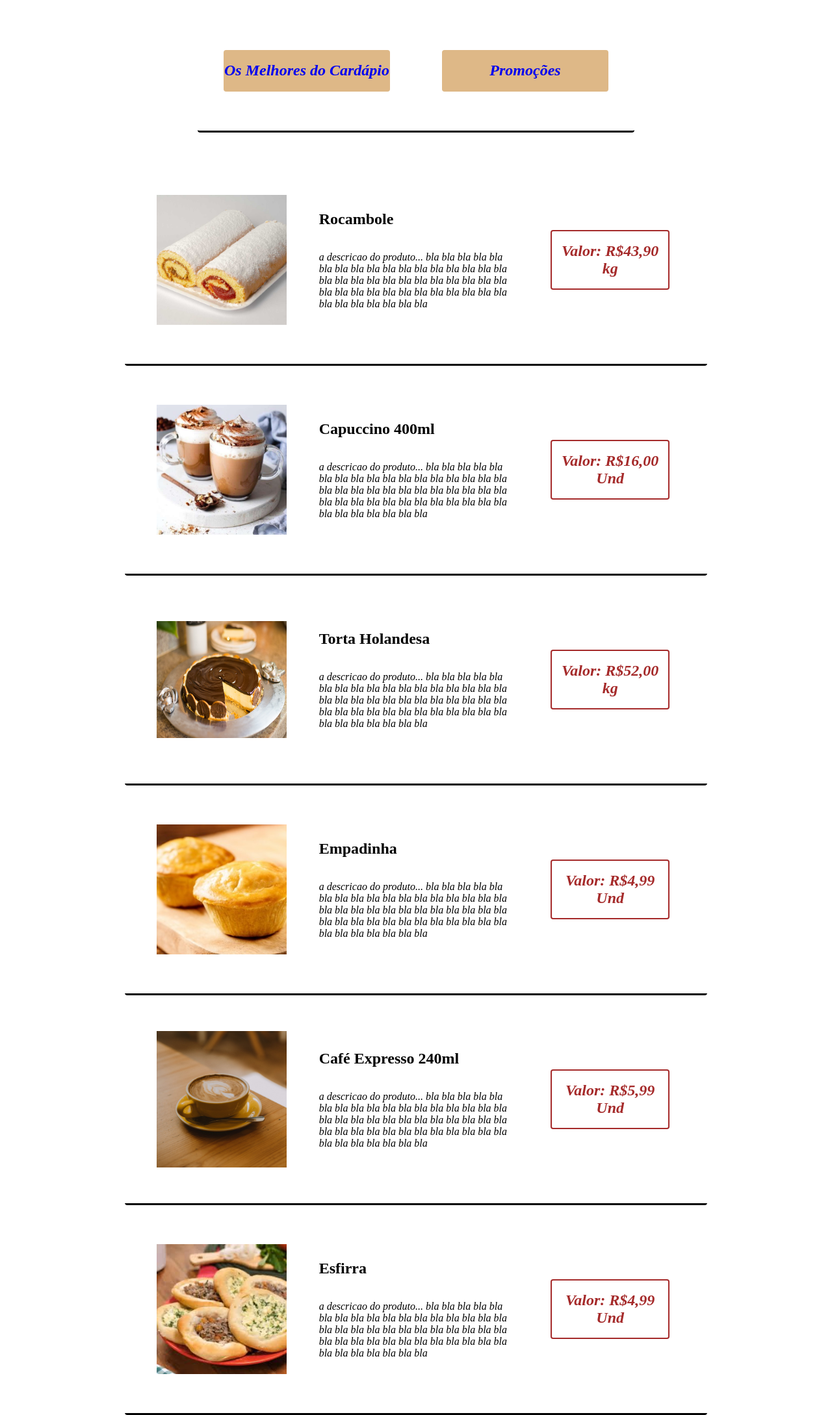
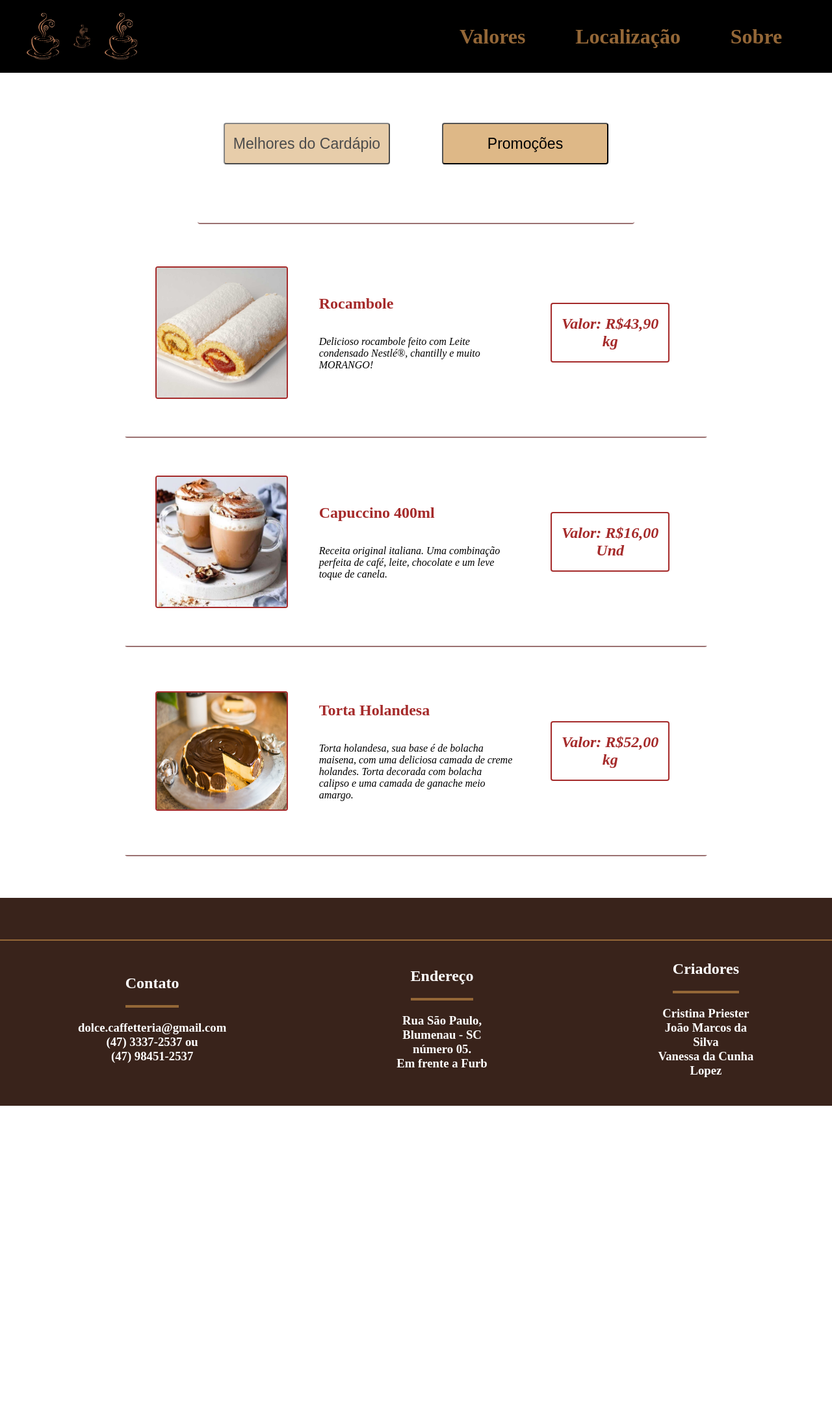
Before and after one commit to crispriester/Cafeteria_JovemProgramador, a plain HTML site: page pagina1.html in a window 1280 px wide. Shown: the whole page at 65% size. After the commit the page ends 1702 px from the top, so only its background shows below. Drawn offline with Linux system fonts and the light colour scheme.

Commit message:
Implementções na página 1

```diff
--- a/pagina1.html
+++ b/pagina1.html
@@ -3,43 +3,52 @@
 
 <head>
     <meta charset="UTF-8" />
-    <title>Nome da Página</title>
+    <title>Dolce Caffetteria</title>
     <link rel="stylesheet" href="style.css">
-    <link rel="icon" type="imagem/png" href="imagens/cafe.jpg" />
+    <link rel="icon" type="imagem/png" href="imagens/cafe_expresso.png" />
 </head>
 
 <body>
-    <!--MENU INICIA AQUI-->
+    <!--MENU PRINCIPAL COMEÇA AQUI-->
+
+    <div id="menu">
+        <div id="left-menu">
+            <img src="imagens/cafe.png" alt="Ícone de Café" width="80vw">
+            <img src="imagens/cafe.png" alt="Ícone de Café" width="40vw">
+            <img src="imagens/cafe.png" alt="Ícone de Café" width="80vw">
+        </div>
+        <div id="right-menu">
+            <a class="link-pages" href="#"><h1>Valores</h1></a>
+            <a class="link-pages" href="#"><h1>Localização</h1></a>
+            <a class="link-pages" href="#"><h1>Sobre</h1></a>
+        </div>
+    </div>
+
+    <!--MENU PRINCIPAL TERMINA AQUI-->
+
+    <!--MENU INTERNO INICIA AQUI-->
     <div id="container">
         <div id="teste" class="border">
-            <div id="direcionador">
-                <a href="#">
-                    <h2><i>Os Melhores do Cardápio</i></h2>
-                </a>
+            <div>
+                <input class="direcionador" id="1" type="button" value="Melhores do Cardápio"/>
             </div>
-            <div id="direcionador">
-                <a href="#">
-                    <h2><i>Promoções</i></h2>
-                </a>
+            <div>
+                <input class="direcionador" id="2" class="button" type="button" value="Promoções" />
             </div>
         </div>
     </div>
-    <!--MENU TERMINA AQUI-->
+    <!--MENU INTERNO TERMINA AQUI-->
 
     <!--MELHORES DO CARDÁPIO INICIA AQUI-->
     <div id="melhores-cardapio">
         <div class="border" id="conteudo">
             <div id="conteudo">
-                <img src="imagens/rocambole.png" alt="Imagem Rocambole" width="200px" title="Cappuccino">
+                <img id="border-img" src="imagens/rocambole.png" alt="Imagem Rocambole" width="200px" title="Rocambole">
             </div>
             <div id="conteudo">
                 <div>
-                    <p>
-                    <h2>Rocambole</h2>
-                    </p><br><br>
-                    <p><i>a descricao do produto... bla bla bla bla bla bla bla bla bla bla bla bla
-                            bla bla bla bla bla bla bla bla bla bla bla bla bla bla bla bla bla bla
-                            bla bla bla bla bla bla bla bla bla bla bla bla bla bla bla bla bla bla</i></p>
+                    <p><h2>Rocambole</h2></p><br><br>
+                    <p id="cor-descricao"><i>Delicioso rocambole feito com Leite condensado Nestlé®, chantilly e muito MORANGO!</i></p>
                 </div>
             </div>
             <div id="conteudo">
@@ -50,16 +59,12 @@
         </div>
         <div class="border" id="conteudo">
             <div id="conteudo">
-                <img src="imagens/capuccino.png" alt="Imagem Capuccino" width="200px" title="Cappuccino">
+                <img id="border-img" src="imagens/capuccino.png" alt="Imagem Capuccino" width="200px" title="Cappuccino">
             </div>
             <div id="conteudo">
                 <div>
-                    <p>
-                    <h2>Capuccino 400ml</h2>
-                    </p><br><br>
-                    <p><i>a descricao do produto... bla bla bla bla bla bla bla bla bla bla bla bla
-                            bla bla bla bla bla bla bla bla bla bla bla bla bla bla bla bla bla bla
-                            bla bla bla bla bla bla bla bla bla bla bla bla bla bla bla bla bla bla</i></p>
+                    <p><h2>Capuccino 400ml</h2></p><br><br>
+                    <p id="cor-descricao"><i>Receita original italiana. Uma combinação perfeita de café, leite, chocolate e um leve toque de canela.</i></p>
                 </div>
             </div>
             <div id="conteudo">
@@ -71,16 +76,13 @@
 
         <div class="border" id="conteudo">
             <div id="conteudo">
-                <img src="imagens/torta_holandesa.png" alt="Imagem Torta Holandesa" width="200px" height="180px" title="Torta Holandesa">
+                <img id="border-img" src="imagens/torta_holandesa.png" alt="Imagem Torta Holandesa" width="200px" height="180px" title="Torta Holandesa">
             </div>
             <div id="conteudo">
                 <div>
-                    <p>
-                    <h2>Torta Holandesa</h2>
-                    </p><br><br>
-                    <p><i>a descricao do produto... bla bla bla bla bla bla bla bla bla bla bla bla
-                            bla bla bla bla bla bla bla bla bla bla bla bla bla bla bla bla bla bla
-                            bla bla bla bla bla bla bla bla bla bla bla bla bla bla bla bla bla bla</i></p>
+                    <p><h2>Torta Holandesa</h2></p><br><br>
+                    <p id="cor-descricao"><i>Torta holandesa, sua base é de bolacha maisena, com uma deliciosa camada de creme holandes.
+                        Torta decorada com bolacha calipso e uma camada de ganache meio amargo.</i></p>
                 </div>
             </div>
             <div id="conteudo">
@@ -96,16 +98,13 @@
     <div id="promocoes">
         <div class="border" id="conteudo">
             <div id="conteudo">
-                <img src="imagens/empadinha.png" alt="Imagem Empadinha" width="200px" title="Empadinha">
+                <img id="border-img" src="imagens/empadinha.png" alt="Imagem Empadinha" width="200px" title="Empadinha">
             </div>
             <div id="conteudo">
                 <div>
-                    <p>
-                    <h2>Empadinha</h2>
-                    </p><br><br>
-                    <p><i>a descricao do produto... bla bla bla bla bla bla bla bla bla bla bla bla
-                            bla bla bla bla bla bla bla bla bla bla bla bla bla bla bla bla bla bla
-                            bla bla bla bla bla bla bla bla bla bla bla bla bla bla bla bla bla bla</i></p>
+                    <p><h2>Empadinha</h2></p><br><br>
+                    <p id="cor-descricao"><i>Recheada com delicioso peito de frango, cozido, desfiado e levemente temperado, um leve toque de especiarias,
+                         Requeijão Scala e Azeitona sem caroço.</i></p>
                 </div>
             </div>
             <div id="conteudo">
@@ -116,16 +115,13 @@
         </div>
         <div class="border" id="conteudo">
             <div id="conteudo">
-                <img src="imagens/cafe_expresso.png" alt="Imagem Café Expresso" width="200px" height="210px" title="Café Expresso">
+                <img id="border-img" src="imagens/cafe_expresso.png" alt="Imagem Café Expresso" width="200px" height="210px" title="Café Expresso">
             </div>
             <div id="conteudo">
                 <div>
-                    <p>
-                    <h2>Café Expresso 240ml</h2>
-                    </p><br><br>
-                    <p><i>a descricao do produto... bla bla bla bla bla bla bla bla bla bla bla bla
-                            bla bla bla bla bla bla bla bla bla bla bla bla bla bla bla bla bla bla
-                            bla bla bla bla bla bla bla bla bla bla bla bla bla bla bla bla bla bla</i></p>
+                    <p><h2>Café Expresso 240ml</h2></p><br><br>
+                    <p id="cor-descricao"><i>Uma bebida rica em óleos aromáticos e outras características naturais do café. Com
+                         notas equilibradas, corpo consistente, crema adequada e finalização marcante.</i></p>
                 </div>
             </div>
             <div id="conteudo">
@@ -137,16 +133,13 @@
 
         <div class="border" id="conteudo">
             <div id="conteudo">
-                <img src="imagens/esfirra.png" alt="Imagem Esfirra" width="200px">
+                <img id="border-img" src="imagens/esfirra.png" alt="Imagem Esfirra" width="200px" title="Esfirra">
             </div>
             <div id="conteudo">
                 <div>
-                    <p>
-                    <h2>Esfirra</h2>
-                    </p><br><br>
-                    <p><i>a descricao do produto... bla bla bla bla bla bla bla bla bla bla bla bla
-                            bla bla bla bla bla bla bla bla bla bla bla bla bla bla bla bla bla bla
-                            bla bla bla bla bla bla bla bla bla bla bla bla bla bla bla bla bla bla</i></p>
+                    <p><h2>Esfirra</h2></p><br><br>
+                    <p id="cor-descricao"><i>Salgado assado com massa fermentada com um suculento recheio de carne bovina temperada,
+                        que traduz um sabor característico do produto.</i></p>
                 </div>
             </div>
             <div id="conteudo">
@@ -156,8 +149,40 @@
             </div>
         </div>
     </div>
-    <!--PROMOÇOES INICIA AQUI-->
+    <!--PROMOÇOES TERMINA AQUI-->
 
+<footer>
+    <div id="div-footer">
+        <div id="info-footer">
+            <div id="titulo-info"><h2>Contato</h2></div>
+            <div id="conteudo-info">
+                <h3>dolce.caffetteria@gmail.com</h3>
+                <h3>(47) 3337-2537 ou</h3>
+                <h3>(47) 98451-2537</h3>
+            </div>
+        </div>
+        <div id="info-footer">
+            <div id="titulo-info"><h2>Endereço</h2></div>
+            <div id="conteudo-info">
+                <h3>Rua São Paulo, Blumenau - SC</h3>
+                <h3>número 05.</h3>
+                <h3>Em frente a Furb</h3>
+
+
+            </div>
+        </div>
+        <div id="info-footer">
+            <div id="titulo-info"><h2>Criadores</h2></div>
+            <div id="conteudo-info">
+                <h3>Cristina Priester</h3>
+                <h3>João Marcos da Silva</h3>
+                <h3>Vanessa da Cunha Lopez</h3>
+            </div>
+        </div>
+    </div>
+</footer>
+
+    <script src="script.js"></script>
 </body>
 
 </html>
--- /dev/null
+++ b/script.js
@@ -0,0 +1,19 @@
+document.getElementById("1").style.opacity = "0.7"
+
+function escondePromocao() {
+    document.getElementById("promocoes").style.display = "none"
+    document.getElementById("melhores-cardapio").style.display = "flex"
+    document.getElementById("1").style.opacity = "0.7"
+    document.getElementById("2").style.backgroundColor = "burlywood"
+    document.getElementById("2").style.opacity = "1"
+}
+document.getElementById("1").addEventListener("click", escondePromocao)
+
+function melhoresCardapio() {
+    document.getElementById("promocoes").style.display = "flex"
+    document.getElementById("melhores-cardapio").style.display = "none"
+    document.getElementById("2").style.opacity = "0.7"
+    document.getElementById("1").style.backgroundColor = "burlywood"
+    document.getElementById("1").style.opacity = "1"
+}
+document.getElementById("2").addEventListener("click", melhoresCardapio)
--- a/style.css
+++ b/style.css
@@ -12,6 +12,53 @@ body {
     flex-direction: column;
 }
 
+.border{
+    border-bottom:solid 2px;
+    border-color: rgb(155, 114, 114);
+    border-radius: 4px;
+}
+
+/* -----MENU PRINCIPAL COMEÇA AQUI----- */
+#menu{
+    width: 100%;
+    height: 14vh;
+    background-color: black;
+    flex-direction: row;
+    display: flex;
+    align-items: center;
+}
+
+#left-menu{
+    display: flex;
+    align-items: center;
+    width: 50%;
+    height: 14vh;
+    justify-content: left;
+    padding-left: 2vw;
+}
+
+#right-menu{
+    display: flex;
+    align-items: center;
+    flex-direction: row;
+    width: 50%;
+    height: 14vh;
+    justify-content: right;
+}
+
+.link-pages{
+    margin-right: 6vw;
+    text-decoration: none;
+    color: #946737;
+}
+
+.link-pages:hover {
+    color: burlywood;
+    cursor: pointer;
+}
+/* -----MENU PRINCIPAL TERMINA AQUI----- */
+
+/* -----MENU INTERNO COMEÇA AQUI----- */
 #container {
     background-color: white;
     align-items: center;
@@ -22,12 +69,34 @@ body {
     height: 30vh;
 }
 
-.border{
-    border-bottom:solid 3px;
-    border-color: black;
+.direcionador {
+    width: 20vw;
+    height: 8vh;
+    background-color:burlywood;
+    align-items: center;
+    justify-content: center;
+    display: flex;
+    margin: 70px 40px 90px 40px;
     border-radius: 4px;
+    font-size: 23px;
 }
 
+.direcionador:hover {
+    background-color: burlywood;
+    opacity: 0.7;
+    cursor: pointer;
+}
+
+#teste {
+    background-color: white;
+    align-items: center;
+    justify-content: center;
+    flex-direction: row;
+    display: flex;
+}
+/* -----MENU INTERNO ACABA AQUI----- */
+
+/* -----CORPO DA PÁGINA COMEÇA AQUI----- */
 #conteudo {
     background-color: white;
     align-items: center;
@@ -36,29 +105,7 @@ body {
     display: flex;
     width: 70vw;
     height: 40vh;
-}
-
-#direcionador {
-    width: 20vw;
-    height: 8vh;
-    background-color:burlywood;
-    align-items: center;
-    justify-content: center;
-    display: flex;
-    margin: 40px 40px 60px 40px;
-    border-radius: 4px;
-}
-
-.direcionador:hover {
-    color: red;
-}
-
-#teste {
-    background-color: white;
-    align-items: center;
-    justify-content: center;
-    flex-direction: row;
-    display: flex;
+    color: brown;
 }
 
 #valor {
@@ -75,6 +122,67 @@ body {
     display: flex;
 }
 
-a {
-    text-decoration: none;
+#melhores-cardapio {
+    display: flex;
+    flex-direction: column;
 }
+
+#promocoes {
+    display: none;
+    flex-direction: column;
+}
+
+#cor-descricao {
+    color: black;
+}
+
+#border-img{
+    border: solid 2px;
+    border-color:brown;
+    border-radius: 4px;
+}
+/* -----CORPO DA PÁGINA TERMINA AQUI----- */
+
+/* FOOTER COMEÇA AQUI */
+footer{
+    margin-top: 8vh;
+    width: 100%;
+    height: 40vh;
+    background-color: #39231b;
+    position: static;
+    bottom: 0;
+}
+
+#div-footer{
+    margin-top: 8vh;
+    border-top: solid 2px;
+    border-color: #946737;
+    width: 100%;
+    height: 30vh;
+    position: static;
+    bottom: 0;
+    align-items: center;
+    justify-content: center;
+    flex-direction: row;
+    display: flex;
+}
+
+#info-footer{
+    flex-direction: column;
+    align-items: center;
+    justify-content: center;
+    display: flex;
+    padding: 0 120px 0 120px;
+    color: white;
+}
+
+#titulo-info{
+    margin-bottom: 20px;
+    padding-bottom: 20px;
+    border-bottom: solid 4px;
+    border-color: #946737;
+}
+
+#conteudo-info{
+    text-align: center;
+}
```
Also changed, not shown: imagens/cafe.png (added).
